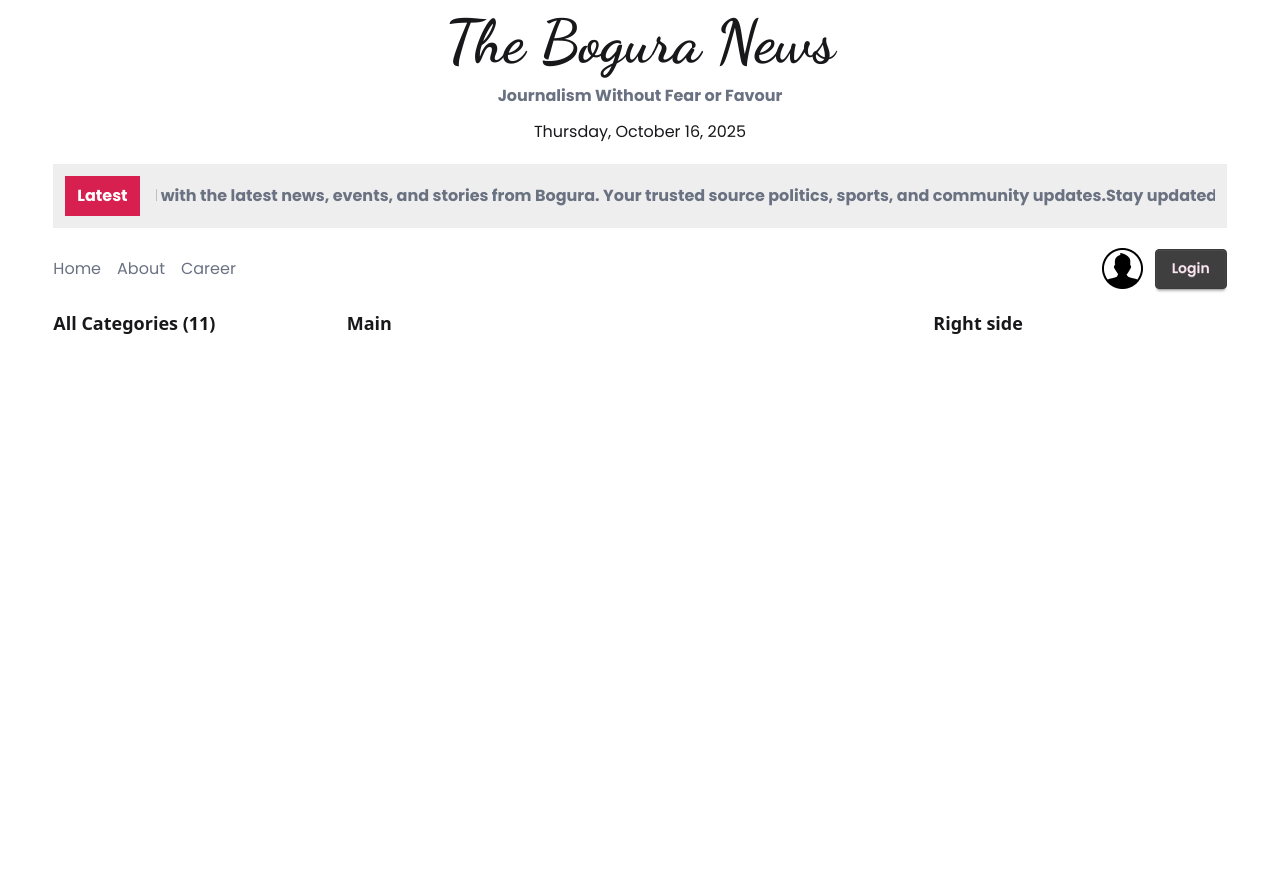
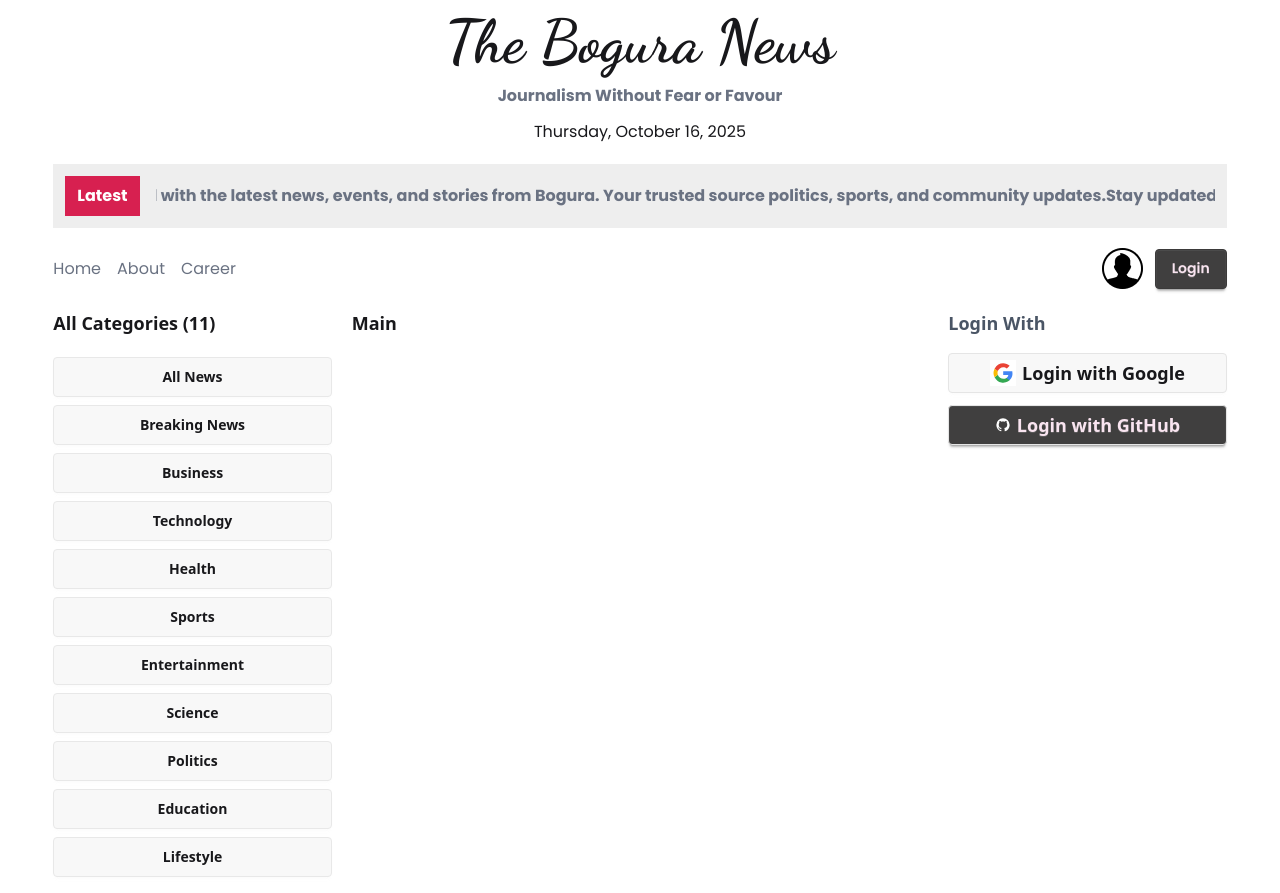
Before and after one commit to siddikur-dev/Bogura-News-, a React (Vite) app: page / in a window 1280 px wide. Before the commit the page ends 800 px from the top, so only its background shows below. Built offline with nearby package versions, Linux system fonts and the light colour scheme.

Commit message:
Display Categories & Show Params & Social Login options

```diff
--- a/src/Components/AllCategories.jsx
+++ b/src/Components/AllCategories.jsx
@@ -1,4 +1,5 @@
-import React, { use } from "react";
+import React, { Suspense, use } from "react";
+import { Link } from "react-router";
 const categoriesPromise = fetch("/categories.json").then((res) => res.json());
 const AllCategories = () => {
   const categoriesData = use(categoriesPromise);
@@ -6,6 +7,19 @@ const AllCategories = () => {
     <div>
       <h2 className="text-lg font-bold">
         All Categories ({categoriesData.length})
+        <div className="flex flex-col gap-2 mt-5">
+          {categoriesData.map((data) => (
+            <Suspense fallback={<span>Loading...</span>} key={data.id}>
+              <Link
+
+                to={`category/${data.id}`}
+                className="btn btn-secondary/30"
+              >
+                {data.name}
+              </Link>
+            </Suspense>
+          ))}
+        </div>
       </h2>
     </div>
   );
--- /dev/null
+++ b/src/Components/CategoryNews.jsx
@@ -0,0 +1,9 @@
+import React from "react";
+import { useParams } from "react-router";
+
+const CategoryNews = () => {
+  const {id}  = useParams();
+  return <div>category news -{id}</div>;
+};
+
+export default CategoryNews;
--- a/src/Components/RightAside.jsx
+++ b/src/Components/RightAside.jsx
@@ -1,9 +1,10 @@
 import React from "react";
+import SocialLogin from "./SocialLogin";
 
 const RightAside = () => {
   return (
     <div>
-      <h2 className="text-lg font-bold">Right side</h2>
+      <SocialLogin></SocialLogin>
     </div>
   );
 };
--- /dev/null
+++ b/src/Components/SocialLogin.jsx
@@ -0,0 +1,60 @@
+import React from "react";
+
+const SocialLogin = () => {
+  return (
+    <div>
+      <h2 className="font-bold text-lg text-gray-600">Login With</h2>
+      <div className="my-4 space-y-3">
+        {/* Google */}
+        <button className="btn hover:btn-secondary text-lg border-[#e5e5e5] w-full">
+          <svg
+            aria-label="Google logo"
+            width="26"
+            height="26"
+            xmlns="http://www.w3.org/2000/svg"
+            viewBox="0 0 512 512"
+          >
+            <g>
+              <path d="m0 0H512V512H0" fill="#fff"></path>
+              <path
+                fill="#34a853"
+                d="M153 292c30 82 118 95 171 60h62v48A192 192 0 0190 341"
+              ></path>
+              <path
+                fill="#4285f4"
+                d="m386 400a140 175 0 0053-179H260v74h102q-7 37-38 57"
+              ></path>
+              <path
+                fill="#fbbc02"
+                d="m90 341a208 200 0 010-171l63 49q-12 37 0 73"
+              ></path>
+              <path
+                fill="#ea4335"
+                d="m153 219c22-69 116-109 179-50l55-54c-78-75-230-72-297 55"
+              ></path>
+            </g>
+          </svg>
+          Login with Google
+        </button>
+        {/* GitHub */}
+        <button className="btn btn-secondary hover:btn-primary text-lg border-[#e5e5e5] w-full">
+          <svg
+            aria-label="GitHub logo"
+            width="16"
+            height="16"
+            xmlns="http://www.w3.org/2000/svg"
+            viewBox="0 0 24 24"
+          >
+            <path
+              fill="white"
+              d="M12,2A10,10 0 0,0 2,12C2,16.42 4.87,20.17 8.84,21.5C9.34,21.58 9.5,21.27 9.5,21C9.5,20.77 9.5,20.14 9.5,19.31C6.73,19.91 6.14,17.97 6.14,17.97C5.68,16.81 5.03,16.5 5.03,16.5C4.12,15.88 5.1,15.9 5.1,15.9C6.1,15.97 6.63,16.93 6.63,16.93C7.5,18.45 8.97,18 9.54,17.76C9.63,17.11 9.89,16.67 10.17,16.42C7.95,16.17 5.62,15.31 5.62,11.5C5.62,10.39 6,9.5 6.65,8.79C6.55,8.54 6.2,7.5 6.75,6.15C6.75,6.15 7.59,5.88 9.5,7.17C10.29,6.95 11.15,6.84 12,6.84C12.85,6.84 13.71,6.95 14.5,7.17C16.41,5.88 17.25,6.15 17.25,6.15C17.8,7.5 17.45,8.54 17.35,8.79C18,9.5 18.38,10.39 18.38,11.5C18.38,15.32 16.04,16.16 13.81,16.41C14.17,16.72 14.5,17.33 14.5,18.26C14.5,19.6 14.5,20.68 14.5,21C14.5,21.27 14.66,21.59 15.17,21.5C19.14,20.16 22,16.42 22,12A10,10 0 0,0 12,2Z"
+            ></path>
+          </svg>
+          Login with GitHub
+        </button>
+      </div>
+    </div>
+  );
+};
+
+export default SocialLogin;
--- a/src/Layout/router/router.jsx
+++ b/src/Layout/router/router.jsx
@@ -2,12 +2,19 @@ import React from "react";
 import { createBrowserRouter } from "react-router";
 import Home from "../../Page/Home/Home";
 import ErrorPage from "../../Page/Error/ErrorPage";
+import CategoryNews from "../../Components/CategoryNews";
 
 const router = createBrowserRouter([
   {
     path: "/",
     Component: Home,
     errorElement: <ErrorPage></ErrorPage>,
+    children: [
+      {
+        path: "category/:id",
+        Component: CategoryNews,
+      },
+    ],
   },
 ]);
 
--- a/src/Page/Home/Home.jsx
+++ b/src/Page/Home/Home.jsx
@@ -35,7 +35,7 @@ const Home = () => {
           <Navbar></Navbar>
         </nav>
       </header>
-      <main className="w-11/12 grid grid-cols-12 mx-auto my-4  ">
+      <main className="w-11/12 grid grid-cols-12 mx-auto my-4 gap-5  ">
         {/* Nav Left*/}
         <aside className="col-span-3">
           <AllCategories></AllCategories>
@@ -44,7 +44,7 @@ const Home = () => {
           <h2 className="text-lg font-bold">Main</h2>
           <Outlet></Outlet>
         </div>
-        <aside className="nav-right">
+        <aside className="col-span-3">
           <RightAside></RightAside>
         </aside>
       </main>
```
